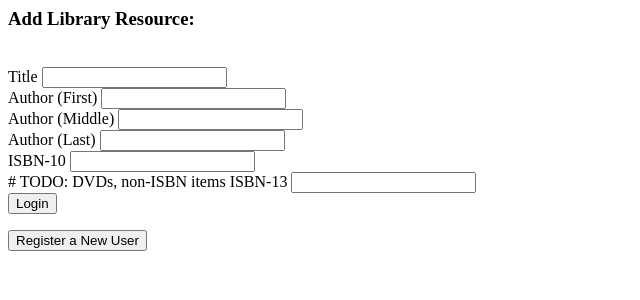
After one commit to BrandonBlair/crud-test, a Python web app: template templates/add_resource.html in a window 1280 px wide. The commit adds this page. Shown: the top 300 px of the page, without its empty margins (0-640 px from the left). Run offline with Jinja, Linux system fonts and the light colour scheme; the template is opened without the code that fills it, so the values that code supplies are empty.

Commit message:
Latest changes

```diff
--- /dev/null
+++ b/templates/add_resource.html
@@ -0,0 +1,20 @@
+<form action="/resource", method="POST">
+    <h3>Add Library Resource: </h3><br />
+    <label>Title</label>
+    <input id="title" name="title" type="text" value="" /> <br />
+    <label>Author (First)</label>
+    <input id="author_first" name="author_first" type="text" value="" /> <br />
+    <label>Author (Middle)</label>
+    <input id="author_middle" name="author_middle" type="text" value="" /> <br />
+    <label>Author (Last)</label>
+    <input id="author_last" name="author_last" type="text" value="" /> <br />
+    <label>ISBN-10</label>
+    <input id="isbn_10" name="isbn_10" type="text" value="" /> <br />  # TODO: DVDs, non-ISBN items
+    <label>ISBN-13</label>
+    <input id="isbn_13" name="isbn_13" type="text" value="" /> <br />
+     <button type="submit" value="Submit">Login</button>
+</form>
+
+<form action="/join", method="GET">
+    <button type="submit" value="Submit">Register a New User</button>
+</form>
--- a/templates/search.html
+++ b/templates/search.html
@@ -25,8 +25,9 @@
             <td>ID</td>
             <td>Title</td>
             <td>Author</td>
+            <td>Edition</td>
             <td>ISBN-10</td>
-            <td>ISBN-20</td>
+            <td>ISBN-13</td>
             <td>Date Added</td>
         </tr>
         {% for item in search_results %}
```
Also changed, not shown: app.py (+17 -3 lines), db.py (+5 -6 lines).
